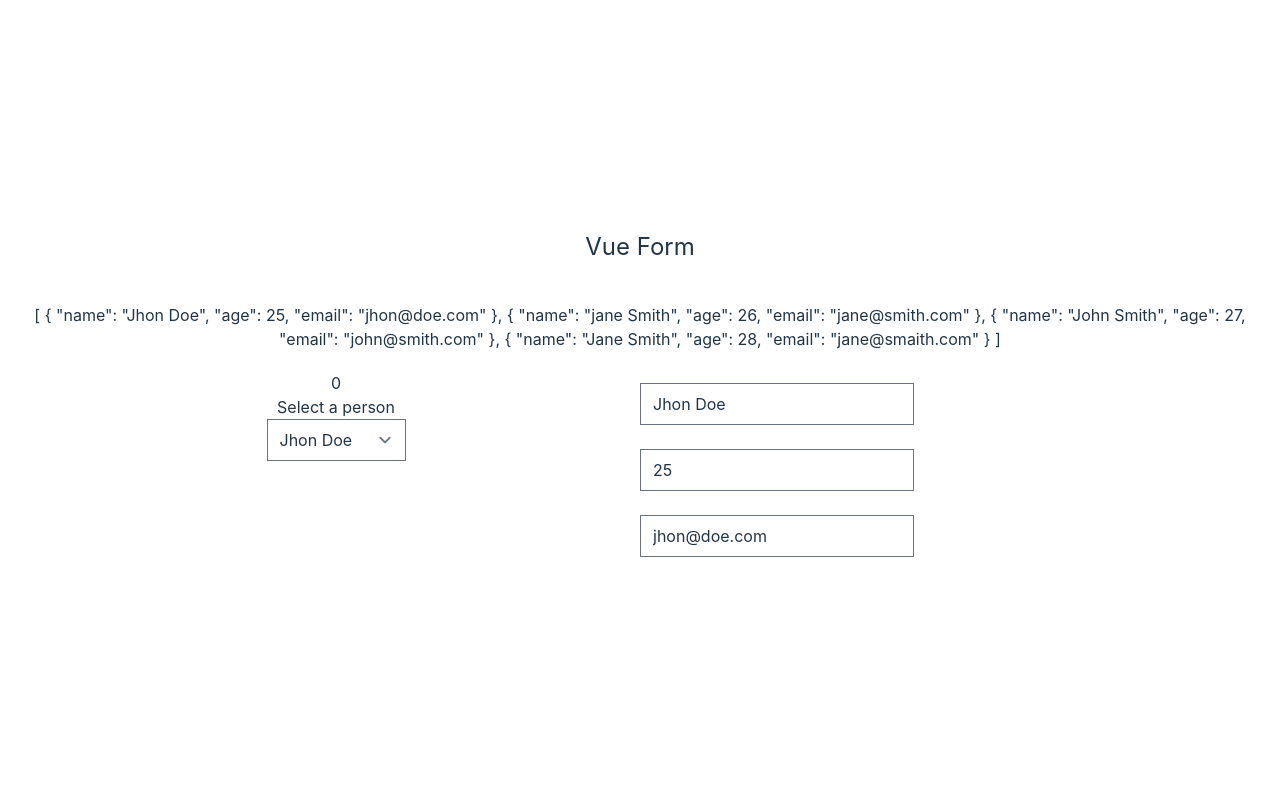
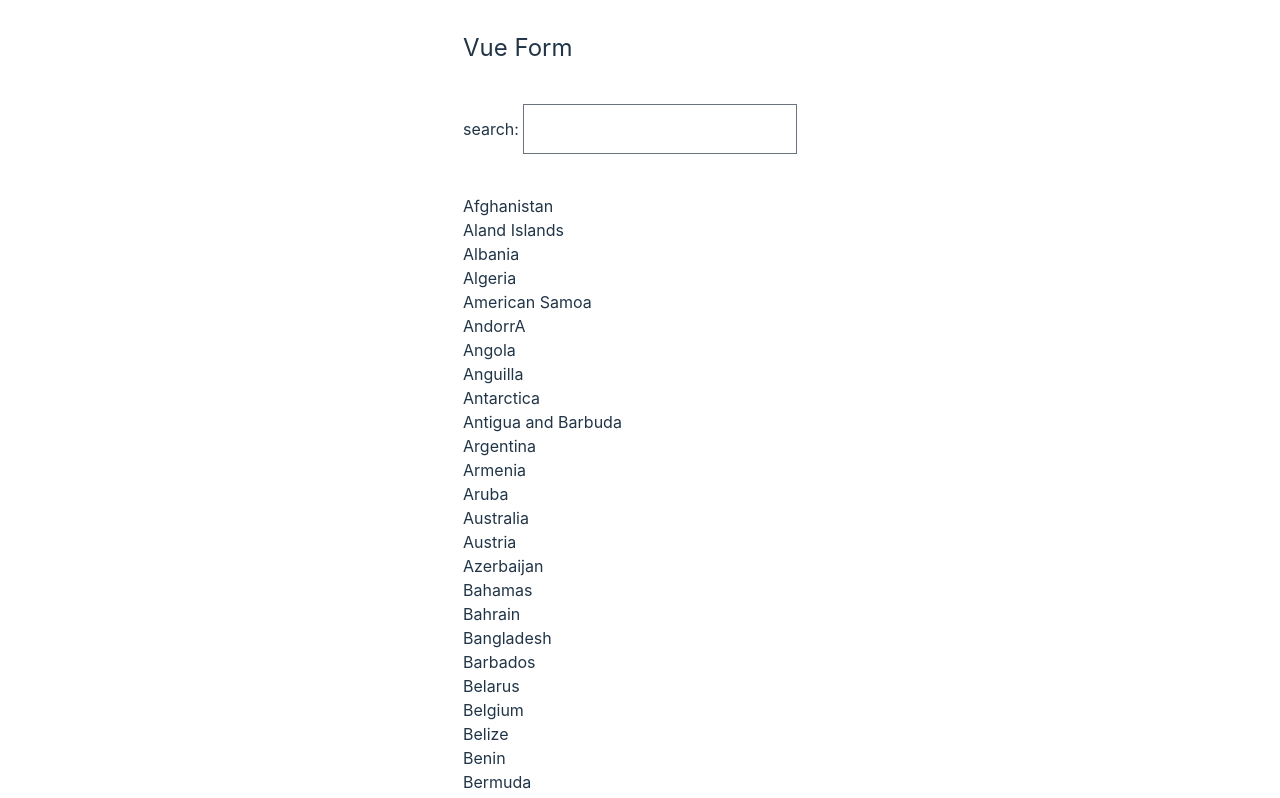
Before and after one commit to Aminulislam88/Vue_form, a Vue app: page / in a window 1280 px wide. Shown: the top 798 px of the page. Built offline with nearby package versions, Linux system fonts and the light colour scheme.

Commit message:
Search two way data binding complete

```diff
--- a/src/App.vue
+++ b/src/App.vue
@@ -1,38 +1,31 @@
 <script setup>
 import {ref,reactive} from 'vue'
-const persons=reactive([
-    {name:'Jhon Doe', age:25, email:'jhon@doe.com'},
-    {name:'jane Smith', age:26, email:'jane@smith.com'},
-    {name:'John Smith', age:27, email:'john@smith.com'},
-    {name:'Jane Smith',age:28,email:'jane@smaith.com'}
-])
-const activeIndex=ref(0)
+import {countries} from './data/countries'
+const search=ref('')
+function getFilterredCountries(){
+    return countries.filter(country=>{
+        return country.name.toLowerCase().startsWith(search.value.toLowerCase())
+    })
+}
 </script>
 
 
 <template >
-<section class="mx-auto container">
+<section class="mx-auto container text-left">
     <h1 class="text-2xl mb-10"> Vue Form</h1>
-    <p class="mb-5">{{ persons }}</p>
-    <div class="flex">
-        <div class="w-1/2">
-            <p>{{ activeIndex }}</p>
-            <p class="mb-10">
-                <h2>Select a person</h2>
-                <select name="person" id="person" v-model="activeIndex">
-                    <option :value="index" v-for="(person,index) in persons" :key="index">{{ person.name }}</option>
-                </select>
-            </p>
+    <p class="my-5">{{ search }}</p>
+    <p class="my-5">
+        search: <input class="p-3" type="text" v-model="search" >
+    </p>
 
-        </div>
-        <div>
-            <div class="flex flex-col">
-                <input class="my-3" type="text" :placeholder="key" v-model="persons[activeIndex][key]" v-for="(value, key, index2) in persons[activeIndex]" :key="key">
-            </div>
-        </div>
 
-    </div>
-
+    <p class="mt-10">
+        <ul>
+            <li v-for="country in getFilterredCountries()" :key="country.code">
+                {{ country.name }}
+            </li>
+        </ul>
+    </p>
 
 
 
--- /dev/null
+++ b/src/data/countries.js
@@ -0,0 +1,247 @@
+const countries = [
+  { name: "Afghanistan", code: "AF" },
+  { name: "Aland Islands", code: "AX" },
+  { name: "Albania", code: "AL" },
+  { name: "Algeria", code: "DZ" },
+  { name: "American Samoa", code: "AS" },
+  { name: "AndorrA", code: "AD" },
+  { name: "Angola", code: "AO" },
+  { name: "Anguilla", code: "AI" },
+  { name: "Antarctica", code: "AQ" },
+  { name: "Antigua and Barbuda", code: "AG" },
+  { name: "Argentina", code: "AR" },
+  { name: "Armenia", code: "AM" },
+  { name: "Aruba", code: "AW" },
+  { name: "Australia", code: "AU" },
+  { name: "Austria", code: "AT" },
+  { name: "Azerbaijan", code: "AZ" },
+  { name: "Bahamas", code: "BS" },
+  { name: "Bahrain", code: "BH" },
+  { name: "Bangladesh", code: "BD" },
+  { name: "Barbados", code: "BB" },
+  { name: "Belarus", code: "BY" },
+  { name: "Belgium", code: "BE" },
+  { name: "Belize", code: "BZ" },
+  { name: "Benin", code: "BJ" },
+  { name: "Bermuda", code: "BM" },
+  { name: "Bhutan", code: "BT" },
+  { name: "Bolivia", code: "BO" },
+  { name: "Bosnia and Herzegovina", code: "BA" },
+  { name: "Botswana", code: "BW" },
+  { name: "Bouvet Island", code: "BV" },
+  { name: "Brazil", code: "BR" },
+  { name: "British Indian Ocean Territory", code: "IO" },
+  { name: "Brunei Darussalam", code: "BN" },
+  { name: "Bulgaria", code: "BG" },
+  { name: "Burkina Faso", code: "BF" },
+  { name: "Burundi", code: "BI" },
+  { name: "Cambodia", code: "KH" },
+  { name: "Cameroon", code: "CM" },
+  { name: "Canada", code: "CA" },
+  { name: "Cape Verde", code: "CV" },
+  { name: "Cayman Islands", code: "KY" },
+  { name: "Central African Republic", code: "CF" },
+  { name: "Chad", code: "TD" },
+  { name: "Chile", code: "CL" },
+  { name: "China", code: "CN" },
+  { name: "Christmas Island", code: "CX" },
+  { name: "Cocos (Keeling) Islands", code: "CC" },
+  { name: "Colombia", code: "CO" },
+  { name: "Comoros", code: "KM" },
+  { name: "Congo", code: "CG" },
+  { name: "Congo, The Democratic Republic of the", code: "CD" },
+  { name: "Cook Islands", code: "CK" },
+  { name: "Costa Rica", code: "CR" },
+  { name: "Cote D'Ivoire", code: "CI" },
+  { name: "Croatia", code: "HR" },
+  { name: "Cuba", code: "CU" },
+  { name: "Cyprus", code: "CY" },
+  { name: "Czech Republic", code: "CZ" },
+  { name: "Denmark", code: "DK" },
+  { name: "Djibouti", code: "DJ" },
+  { name: "Dominica", code: "DM" },
+  { name: "Dominican Republic", code: "DO" },
+  { name: "Ecuador", code: "EC" },
+  { name: "Egypt", code: "EG" },
+  { name: "El Salvador", code: "SV" },
+  { name: "Equatorial Guinea", code: "GQ" },
+  { name: "Eritrea", code: "ER" },
+  { name: "Estonia", code: "EE" },
+  { name: "Ethiopia", code: "ET" },
+  { name: "Falkland Islands (Malvinas)", code: "FK" },
+  { name: "Faroe Islands", code: "FO" },
+  { name: "Fiji", code: "FJ" },
+  { name: "Finland", code: "FI" },
+  { name: "France", code: "FR" },
+  { name: "French Guiana", code: "GF" },
+  { name: "French Polynesia", code: "PF" },
+  { name: "French Southern Territories", code: "TF" },
+  { name: "Gabon", code: "GA" },
+  { name: "Gambia", code: "GM" },
+  { name: "Georgia", code: "GE" },
+  { name: "Germany", code: "DE" },
+  { name: "Ghana", code: "GH" },
+  { name: "Gibraltar", code: "GI" },
+  { name: "Greece", code: "GR" },
+  { name: "Greenland", code: "GL" },
+  { name: "Grenada", code: "GD" },
+  { name: "Guadeloupe", code: "GP" },
+  { name: "Guam", code: "GU" },
+  { name: "Guatemala", code: "GT" },
+  { name: "Guernsey", code: "GG" },
+  { name: "Guinea", code: "GN" },
+  { name: "Guinea-Bissau", code: "GW" },
+  { name: "Guyana", code: "GY" },
+  { name: "Haiti", code: "HT" },
+  { name: "Heard Island and Mcdonald Islands", code: "HM" },
+  { name: "Holy See (Vatican City State)", code: "VA" },
+  { name: "Honduras", code: "HN" },
+  { name: "Hong Kong", code: "HK" },
+  { name: "Hungary", code: "HU" },
+  { name: "Iceland", code: "IS" },
+  { name: "India", code: "IN" },
+  { name: "Indonesia", code: "ID" },
+  { name: "Iran, Islamic Republic Of", code: "IR" },
+  { name: "Iraq", code: "IQ" },
+  { name: "Ireland", code: "IE" },
+  { name: "Isle of Man", code: "IM" },
+  { name: "Israel", code: "IL" },
+  { name: "Italy", code: "IT" },
+  { name: "Jamaica", code: "JM" },
+  { name: "Japan", code: "JP" },
+  { name: "Jersey", code: "JE" },
+  { name: "Jordan", code: "JO" },
+  { name: "Kazakhstan", code: "KZ" },
+  { name: "Kenya", code: "KE" },
+  { name: "Kiribati", code: "KI" },
+  { name: "Korea, Democratic People'S Republic of", code: "KP" },
+  { name: "Korea, Republic of", code: "KR" },
+  { name: "Kuwait", code: "KW" },
+  { name: "Kyrgyzstan", code: "KG" },
+  { name: "Lao People'S Democratic Republic", code: "LA" },
+  { name: "Latvia", code: "LV" },
+  { name: "Lebanon", code: "LB" },
+  { name: "Lesotho", code: "LS" },
+  { name: "Liberia", code: "LR" },
+  { name: "Libyan Arab Jamahiriya", code: "LY" },
+  { name: "Liechtenstein", code: "LI" },
+  { name: "Lithuania", code: "LT" },
+  { name: "Luxembourg", code: "LU" },
+  { name: "Macao", code: "MO" },
+  { name: "Macedonia, The Former Yugoslav Republic of", code: "MK" },
+  { name: "Madagascar", code: "MG" },
+  { name: "Malawi", code: "MW" },
+  { name: "Malaysia", code: "MY" },
+  { name: "Maldives", code: "MV" },
+  { name: "Mali", code: "ML" },
+  { name: "Malta", code: "MT" },
+  { name: "Marshall Islands", code: "MH" },
+  { name: "Martinique", code: "MQ" },
+  { name: "Mauritania", code: "MR" },
+  { name: "Mauritius", code: "MU" },
+  { name: "Mayotte", code: "YT" },
+  { name: "Mexico", code: "MX" },
+  { name: "Micronesia, Federated States of", code: "FM" },
+  { name: "Moldova, Republic of", code: "MD" },
+  { name: "Monaco", code: "MC" },
+  { name: "Mongolia", code: "MN" },
+  { name: "Montserrat", code: "MS" },
+  { name: "Morocco", code: "MA" },
+  { name: "Mozambique", code: "MZ" },
+  { name: "Myanmar", code: "MM" },
+  { name: "Namibia", code: "NA" },
+  { name: "Nauru", code: "NR" },
+  { name: "Nepal", code: "NP" },
+  { name: "Netherlands", code: "NL" },
+  { name: "Netherlands Antilles", code: "AN" },
+  { name: "New Caledonia", code: "NC" },
+  { name: "New Zealand", code: "NZ" },
+  { name: "Nicaragua", code: "NI" },
+  { name: "Niger", code: "NE" },
+  { name: "Nigeria", code: "NG" },
+  { name: "Niue", code: "NU" },
+  { name: "Norfolk Island", code: "NF" },
+  { name: "Northern Mariana Islands", code: "MP" },
+  { name: "Norway", code: "NO" },
+  { name: "Oman", code: "OM" },
+  { name: "Pakistan", code: "PK" },
+  { name: "Palau", code: "PW" },
+  { name: "Palestinian Territory, Occupied", code: "PS" },
+  { name: "Panama", code: "PA" },
+  { name: "Papua New Guinea", code: "PG" },
+  { name: "Paraguay", code: "PY" },
+  { name: "Peru", code: "PE" },
+  { name: "Philippines", code: "PH" },
+  { name: "Pitcairn", code: "PN" },
+  { name: "Poland", code: "PL" },
+  { name: "Portugal", code: "PT" },
+  { name: "Puerto Rico", code: "PR" },
+  { name: "Qatar", code: "QA" },
+  { name: "Reunion", code: "RE" },
+  { name: "Romania", code: "RO" },
+  { name: "Russian Federation", code: "RU" },
+  { name: "RWANDA", code: "RW" },
+  { name: "Saint Helena", code: "SH" },
+  { name: "Saint Kitts and Nevis", code: "KN" },
+  { name: "Saint Lucia", code: "LC" },
+  { name: "Saint Pierre and Miquelon", code: "PM" },
+  { name: "Saint Vincent and the Grenadines", code: "VC" },
+  { name: "Samoa", code: "WS" },
+  { name: "San Marino", code: "SM" },
+  { name: "Sao Tome and Principe", code: "ST" },
+  { name: "Saudi Arabia", code: "SA" },
+  { name: "Senegal", code: "SN" },
+  { name: "Serbia and Montenegro", code: "CS" },
+  { name: "Seychelles", code: "SC" },
+  { name: "Sierra Leone", code: "SL" },
+  { name: "Singapore", code: "SG" },
+  { name: "Slovakia", code: "SK" },
+  { name: "Slovenia", code: "SI" },
+  { name: "Solomon Islands", code: "SB" },
+  { name: "Somalia", code: "SO" },
+  { name: "South Africa", code: "ZA" },
+  { name: "South Georgia and the South Sandwich Islands", code: "GS" },
+  { name: "Spain", code: "ES" },
+  { name: "Sri Lanka", code: "LK" },
+  { name: "Sudan", code: "SD" },
+  { name: "Suriname", code: "SR" },
+  { name: "Svalbard and Jan Mayen", code: "SJ" },
+  { name: "Swaziland", code: "SZ" },
+  { name: "Sweden", code: "SE" },
+  { name: "Switzerland", code: "CH" },
+  { name: "Syrian Arab Republic", code: "SY" },
+  { name: "Taiwan, Province of China", code: "TW" },
+  { name: "Tajikistan", code: "TJ" },
+  { name: "Tanzania, United Republic of", code: "TZ" },
+  { name: "Thailand", code: "TH" },
+  { name: "Timor-Leste", code: "TL" },
+  { name: "Togo", code: "TG" },
+  { name: "Tokelau", code: "TK" },
+  { name: "Tonga", code: "TO" },
+  { name: "Trinidad and Tobago", code: "TT" },
+  { name: "Tunisia", code: "TN" },
+  { name: "Turkey", code: "TR" },
+  { name: "Turkmenistan", code: "TM" },
+  { name: "Turks and Caicos Islands", code: "TC" },
+  { name: "Tuvalu", code: "TV" },
+  { name: "Uganda", code: "UG" },
+  { name: "Ukraine", code: "UA" },
+  { name: "United Arab Emirates", code: "AE" },
+  { name: "United Kingdom", code: "GB" },
+  { name: "United States", code: "US" },
+  { name: "United States Minor Outlying Islands", code: "UM" },
+  { name: "Uruguay", code: "UY" },
+  { name: "Uzbekistan", code: "UZ" },
+  { name: "Vanuatu", code: "VU" },
+  { name: "Venezuela", code: "VE" },
+  { name: "Viet Nam", code: "VN" },
+  { name: "Virgin Islands, British", code: "VG" },
+  { name: "Virgin Islands, U.S.", code: "VI" },
+  { name: "Wallis and Futuna", code: "WF" },
+  { name: "Western Sahara", code: "EH" },
+  { name: "Yemen", code: "YE" },
+  { name: "Zambia", code: "ZM" },
+  { name: "Zimbabwe", code: "ZW" },
+]
+
+export { countries }
```
